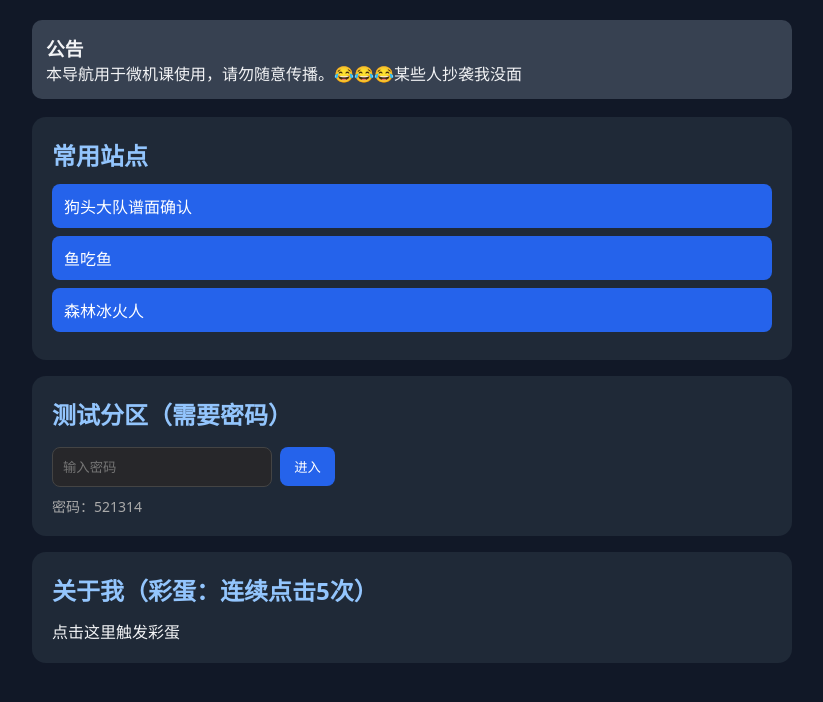
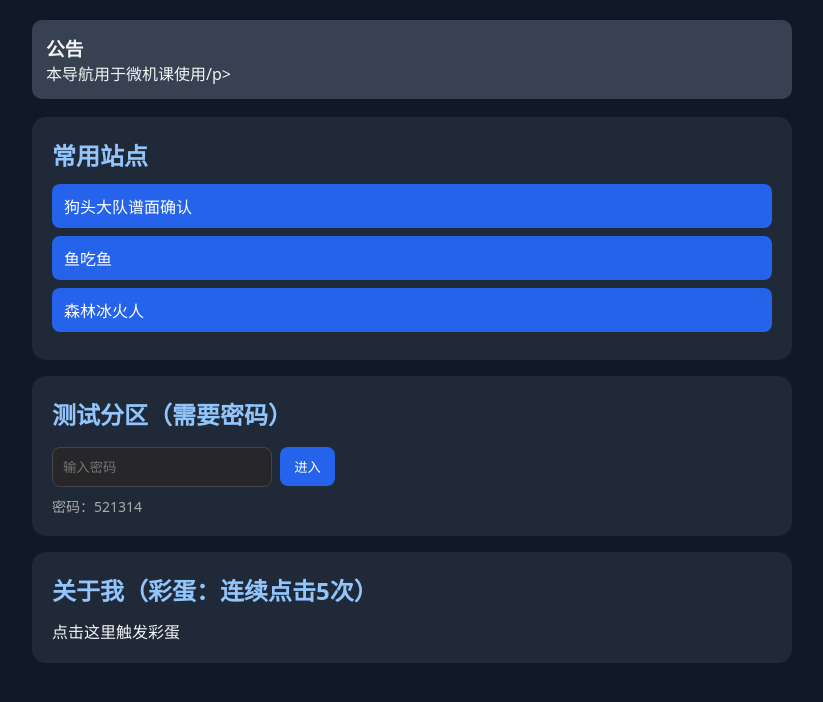
Before and after one commit to goutoudadui/goutoudadui.github.io, a plain HTML site: page index.html in a window 1280 px wide. Shown: the whole page, without its empty margins (228-1051 px from the left). Drawn offline with Linux system fonts and the light colour scheme.

Commit message:
更新 index.html

```diff
--- a/index.html
+++ b/index.html
@@ -20,7 +20,7 @@ input{padding:10px;border-radius:8px;border:1px solid #444;background:#27272a;co
 <body>
 <div class="announce">
 <h3>公告</h3>
-<p>本导航用于微机课使用，请勿随意传播。😂😂😂某些人抄袭我没面</p>
+<p>本导航用于微机课使用/p>
 </div>
 
 <div class="box">
```
